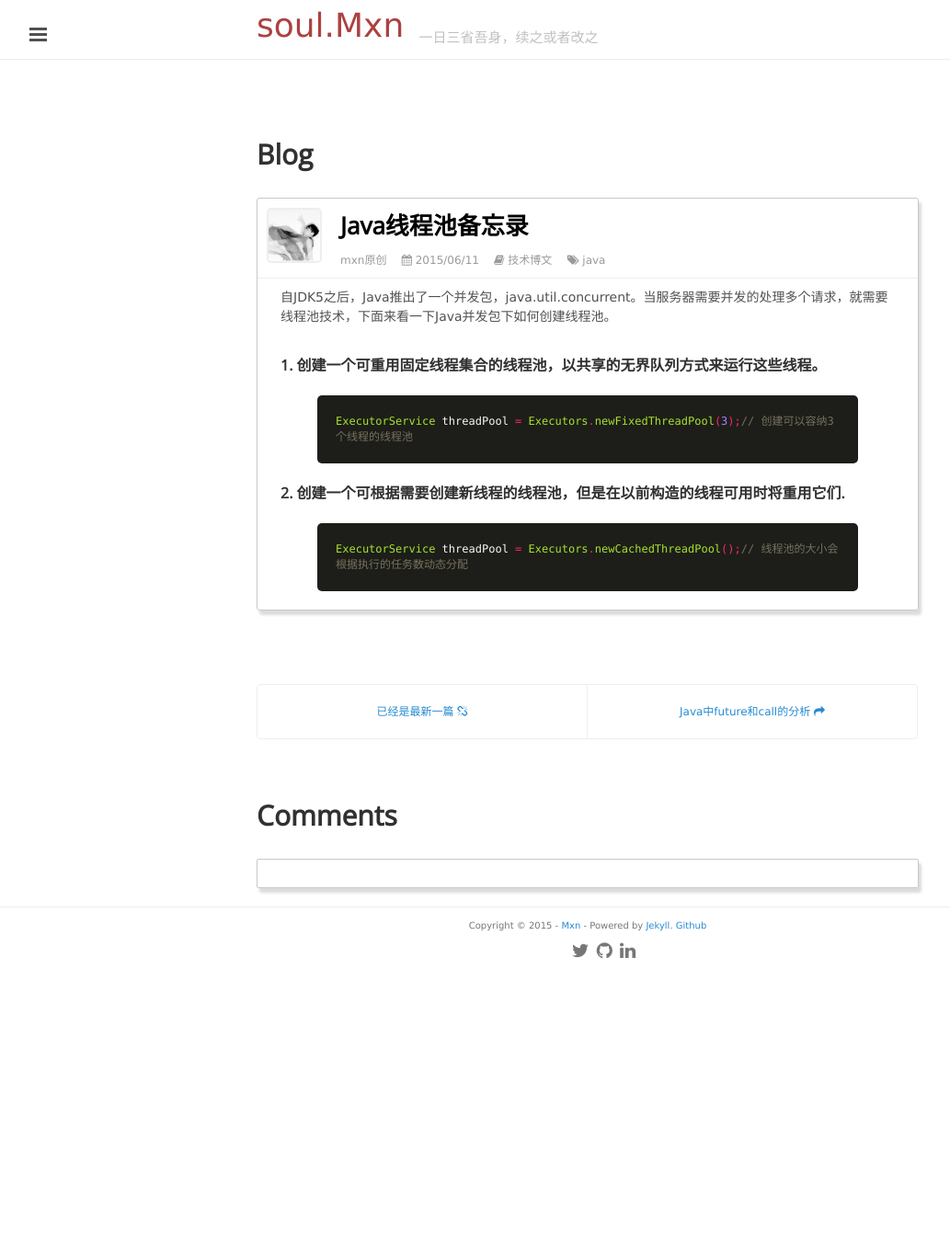
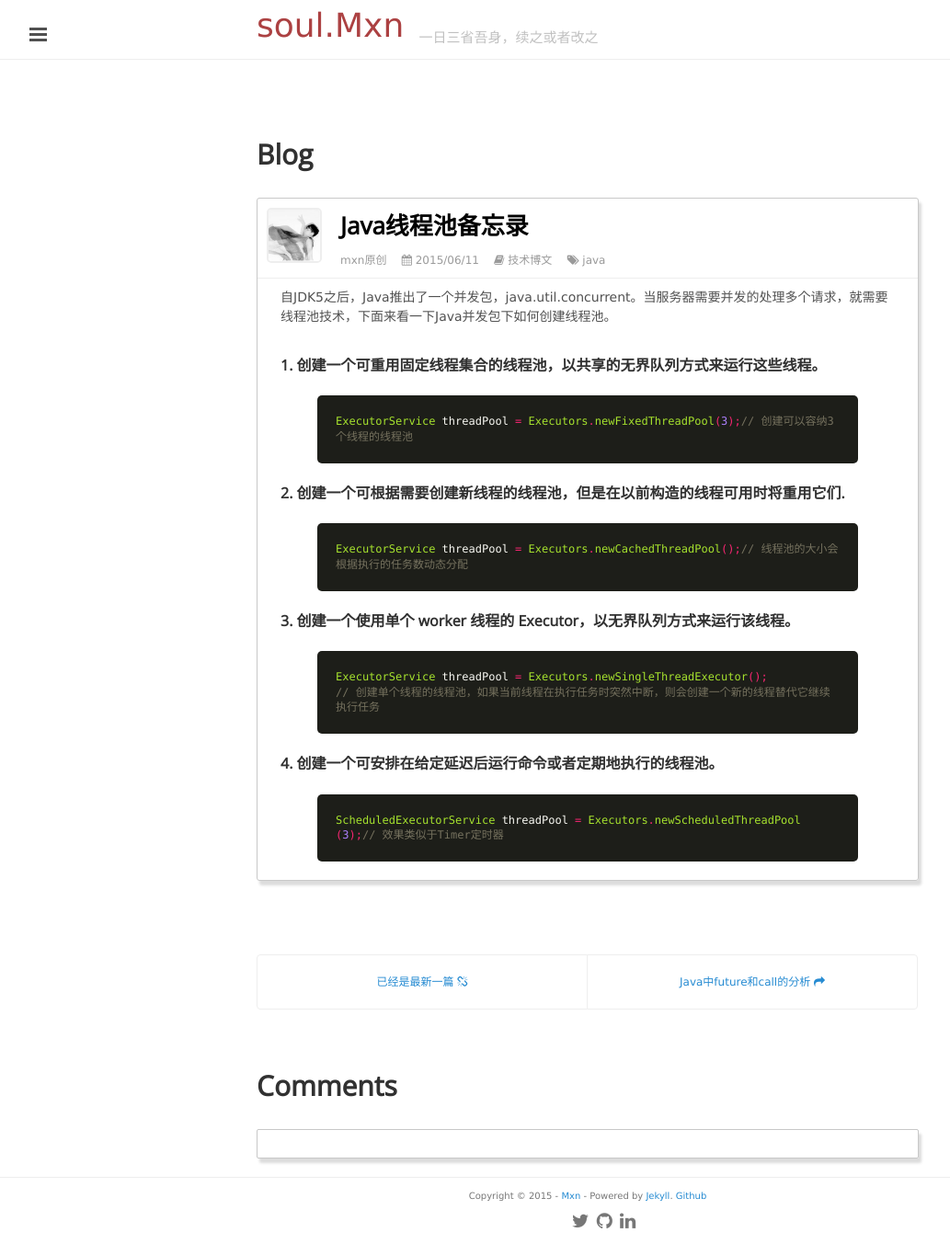
Before and after one commit to mxn21/mxn21.github.io, a Jekyll site: the page built from _posts/2015-6-11-java线程池备忘录.md, in a window 1280 px wide. Shown: the whole page at 92% size, without its empty margins (1-1034 px from the left). Built offline with Jekyll 4.4.1, drawn with Linux system fonts in a browser that asks for light colours; Markdown is read by kramdown in place of the engine named in the settings; comment, search, counter and statistics services are not loaded; before the commit the page ends 1059 px from its top, so only the background shows below that.

Commit message:
Update 2015-6-11-java线程池备忘录.md

```diff
--- a/_posts/2015-6-11-java线程池备忘录.md
+++ b/_posts/2015-6-11-java线程池备忘录.md
@@ -18,3 +18,14 @@
 {% highlight java %}
 ExecutorService threadPool = Executors.newCachedThreadPool();// 线程池的大小会根据执行的任务数动态分配
 {% endhighlight %}
+
+#### 3. 创建一个使用单个 worker 线程的 Executor，以无界队列方式来运行该线程。
+{% highlight java %}
+ExecutorService threadPool = Executors.newSingleThreadExecutor();
+// 创建单个线程的线程池，如果当前线程在执行任务时突然中断，则会创建一个新的线程替代它继续执行任务
+{% endhighlight %}
+
+#### 4. 创建一个可安排在给定延迟后运行命令或者定期地执行的线程池。
+{% highlight java %}
+ScheduledExecutorService threadPool = Executors.newScheduledThreadPool(3);// 效果类似于Timer定时器
+{% endhighlight %}
```
